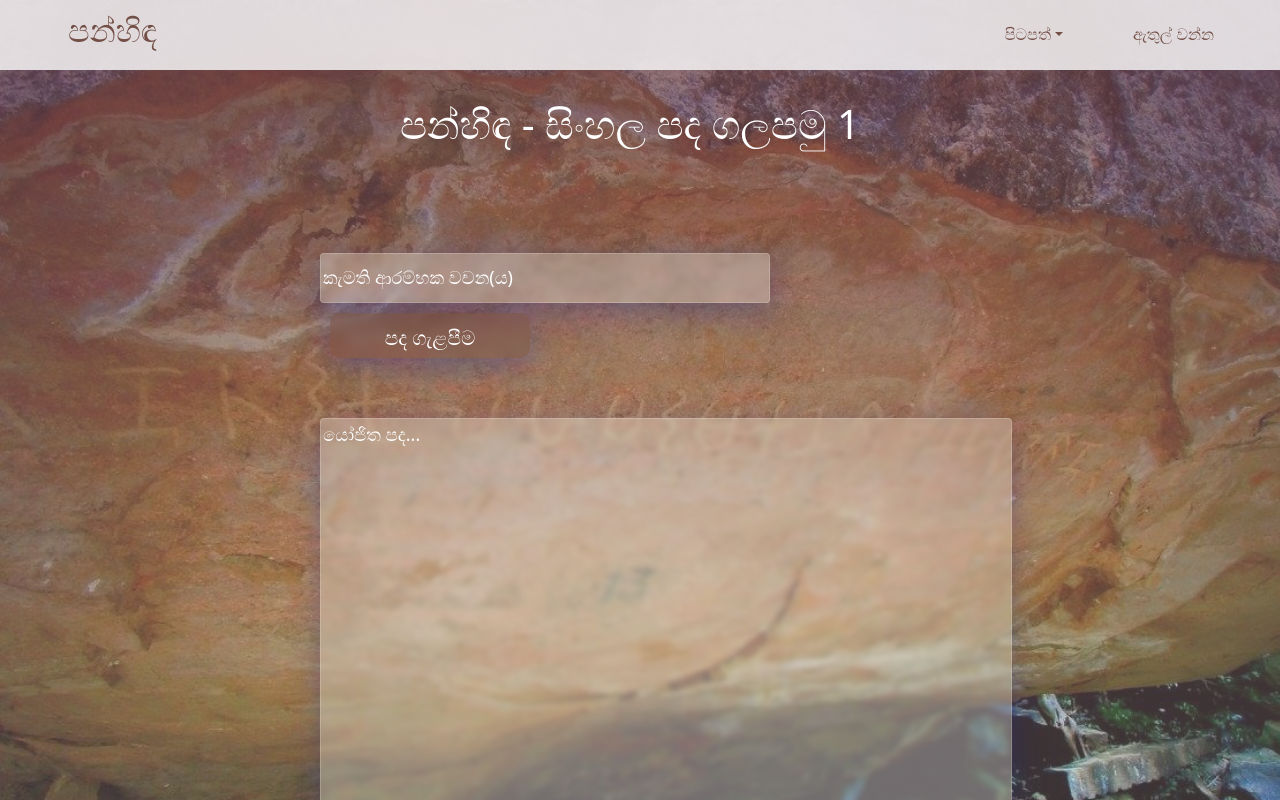
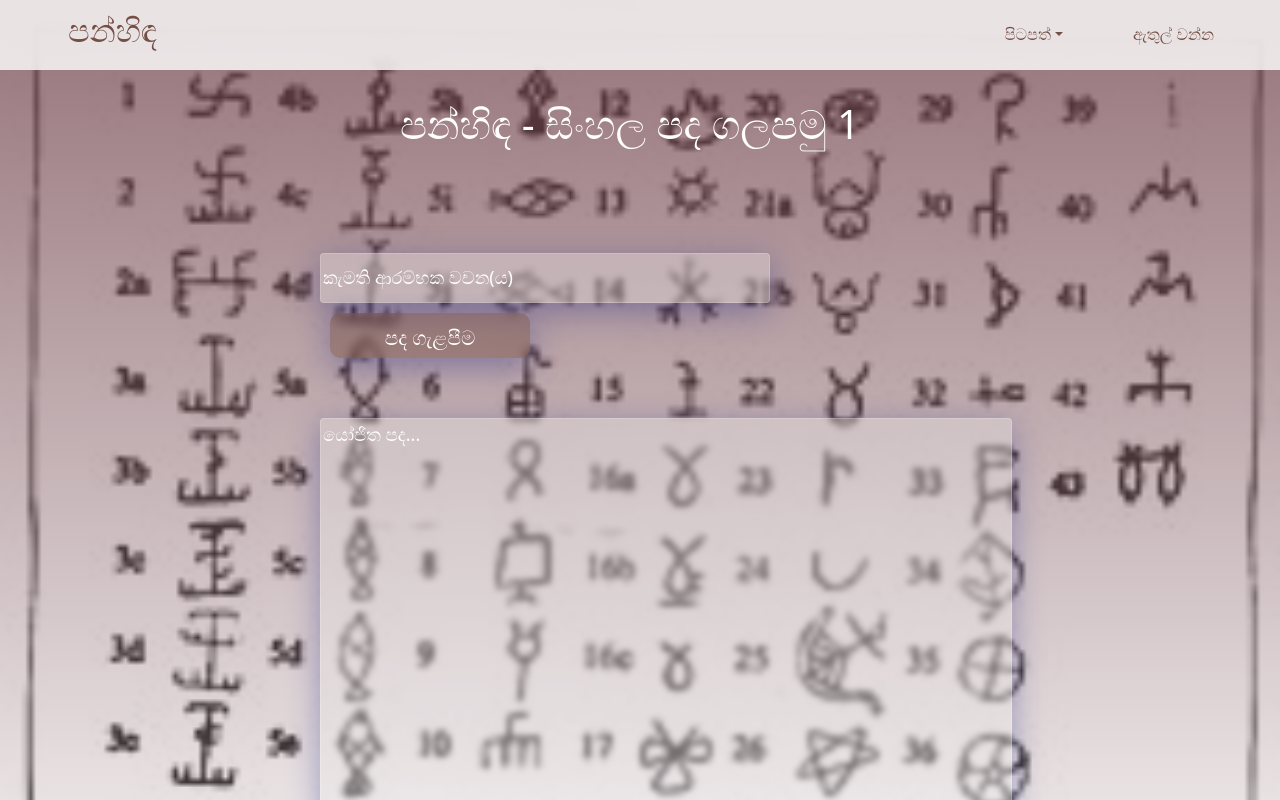
Before and after one commit to Panhinda/Panhinda-Frontend, a React (Create React App) app: page / in a window 1280 px wide. Shown: the top 800 px of the page. Built offline with nearby package versions, Linux system fonts and the light colour scheme.

Commit message:
version photos added

```diff
--- a/src/components/pages/textgenrnn/textgenrnn.js
+++ b/src/components/pages/textgenrnn/textgenrnn.js
@@ -40,7 +40,7 @@ class textgenrnn extends Component {
   render() {
     return (
       <div className="Screens">
-        <div className="BANNER">
+        <div className="BANNER1">
           <div className="banner-shade">
             <div className="banner-layerOne">
               <h1>පන්හිඳ - සිංහල පද ගලපමු 1</h1>
--- a/src/components/pages/textgenrnn/textgenrnn.scss
+++ b/src/components/pages/textgenrnn/textgenrnn.scss
@@ -8,8 +8,8 @@ input {
   width: 50%;
 }
 
-.BANNER {
-  background-image: url("./images/banner_back.jpg");
+.BANNER1 {
+  background-image: url("./images/banner_back1.jpg") !important;
   background-size: cover;
   color: white;
 }
```
Also changed, not shown: src/components/pages/textgenrnn/images/banner_back1.jpg (renamed from src/components/pages/textgenrnn/images/banner_back 1.jpg).
